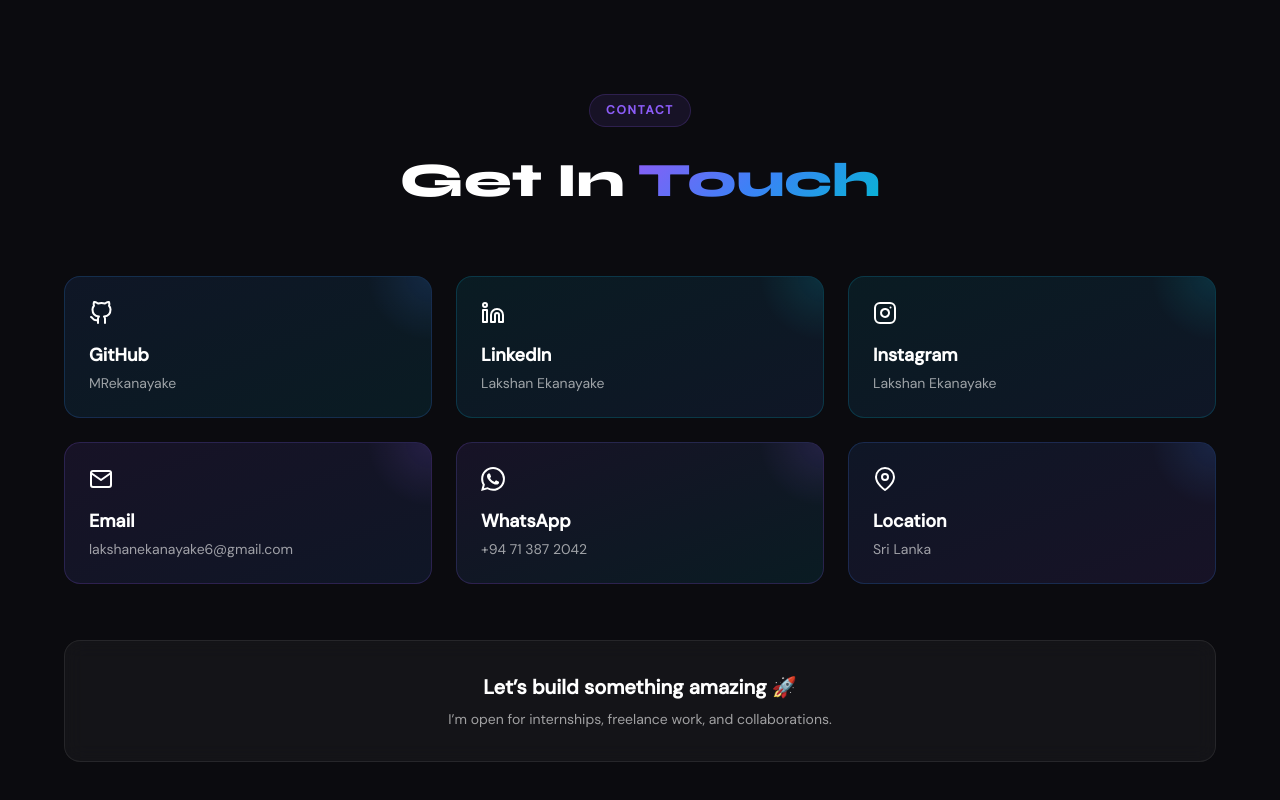
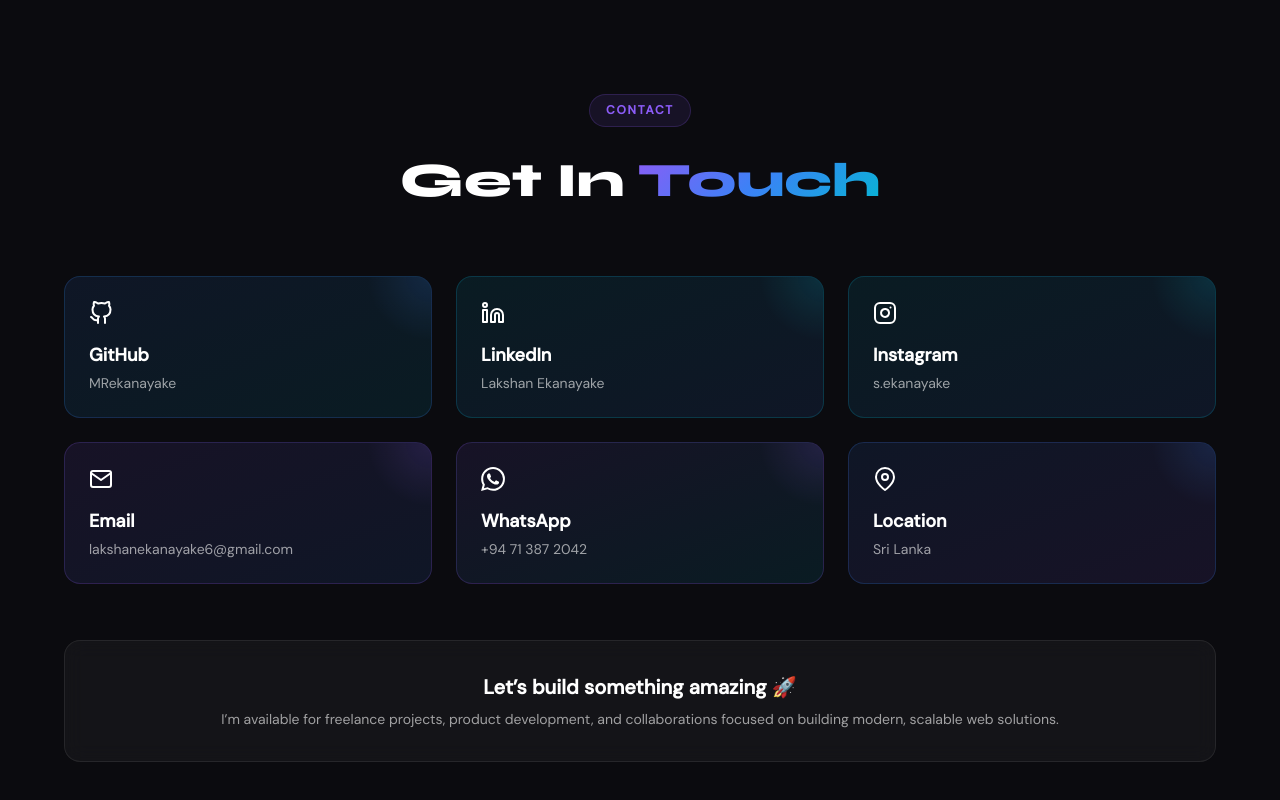
Before and after one commit to Mrekanayake6/Portfolio, a React (Vite) app: page / in a window 1280 px wide. Shown: the part 6415-7215 px from the top of the page. Built offline with nearby package versions, Linux system fonts and the light colour scheme.

Commit message:
Update Contact.tsx

```diff
--- a/src/components/Contact.tsx
+++ b/src/components/Contact.tsx
@@ -1,5 +1,5 @@
 import { motion } from "framer-motion";
-import { FiMail, FiGithub, FiLinkedin, FiMapPin ,FiInstagram } from "react-icons/fi";
+import { FiMail, FiGithub, FiLinkedin, FiMapPin, FiInstagram } from "react-icons/fi";
 import { SiWhatsapp } from "react-icons/si";
 
 const contacts = [
@@ -22,10 +22,10 @@ const contacts = [
     borderColor: "rgba(6,182,212,0.2)",
     glowColor: "rgba(6,182,212,0.15)",
   },
-   {
+  {
     icon: <FiInstagram />,
     title: "Instagram",
-    value: "Lakshan Ekanayake",
+    value: "s.ekanayake",
     link: "https://www.instagram.com/s.ekanayake_?igsh=MTlodnM1NXRmdXNjMg%3D%3D&utm_source=qr",
     gradient: "from-cyan/10 to-blue/10",
     borderColor: "rgba(6,182,212,0.2)",
@@ -130,7 +130,7 @@ export default function Contact() {
             Let’s build something amazing 🚀
           </h3>
           <p className="text-white/60 text-sm">
-            I’m open for internships, freelance work, and collaborations.
+            I’m available for freelance projects, product development, and collaborations focused on building modern, scalable web solutions.
           </p>
         </motion.div>
       </div>
```
